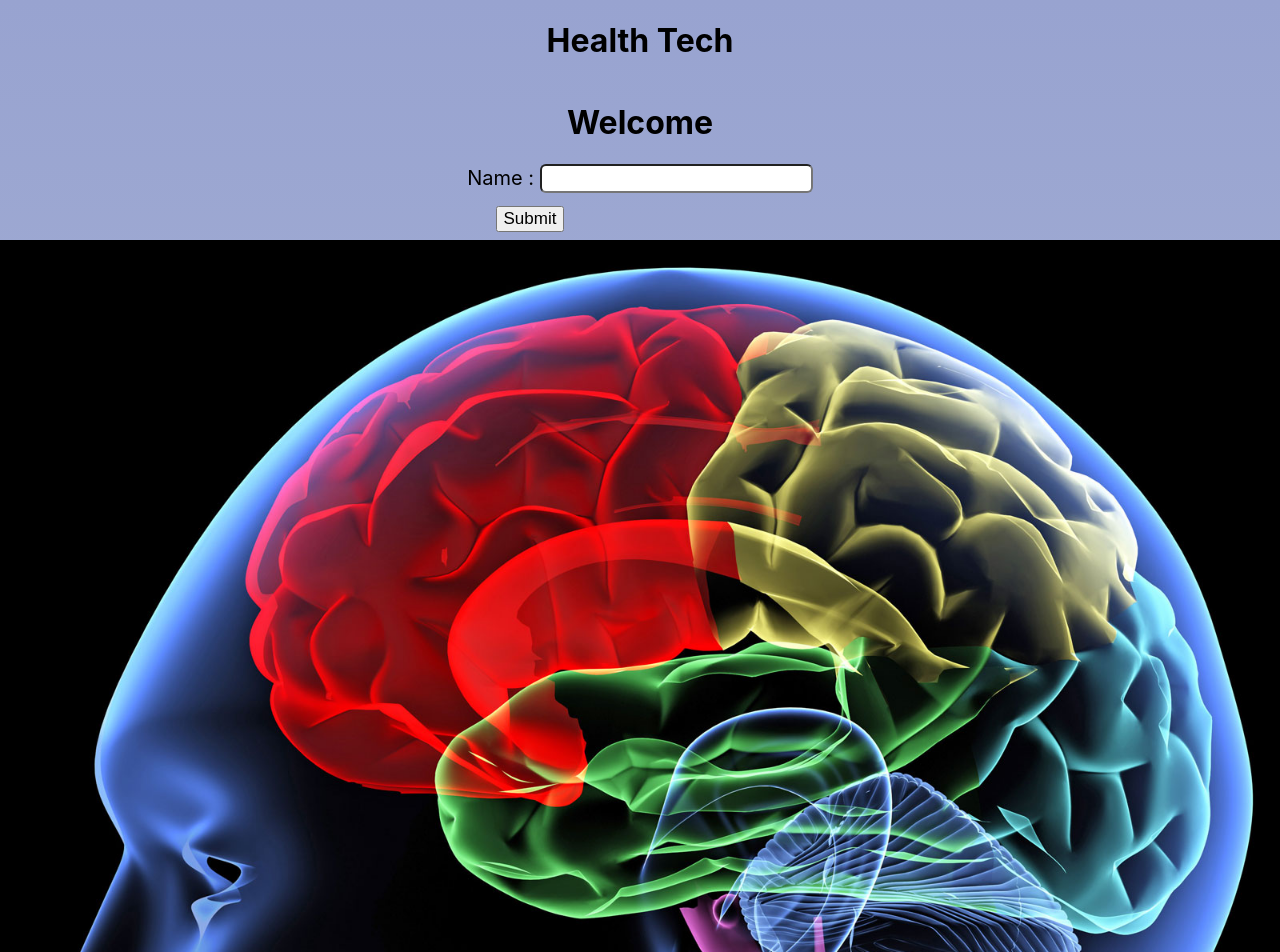
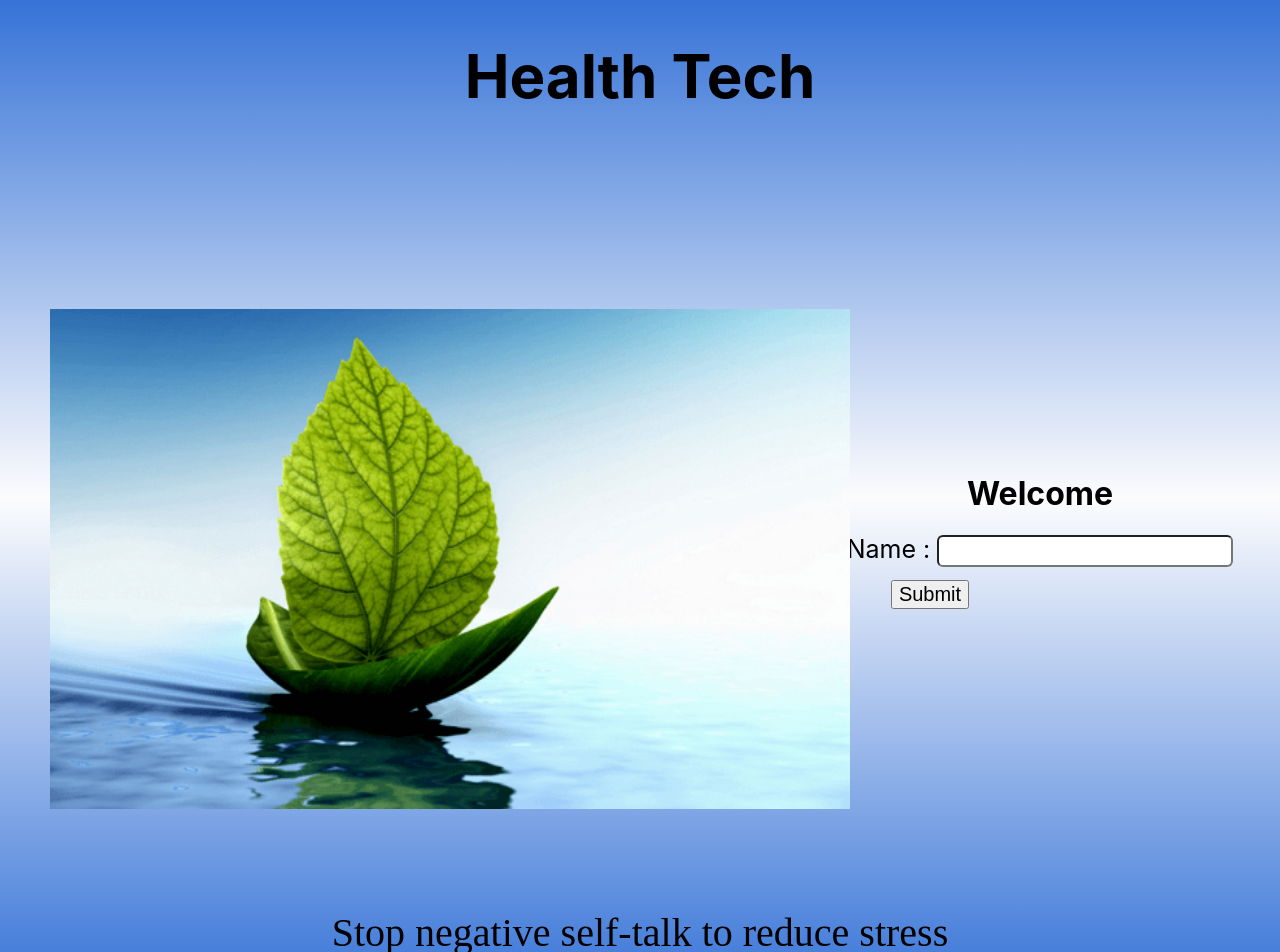
Before and after one commit to Dumin1120/7.1Team4Hackathon-wellness, a React (Create React App) app: page / in a window 1280 px wide. Shown: the top 952 px of the page. Built offline with nearby package versions, Linux system fonts and the light colour scheme.

Commit message:
home page done

```diff
--- a/src/App.js
+++ b/src/App.js
@@ -15,11 +15,13 @@ import Header from "./Components/Header";
 
 function App() {
 
-  const [user, setUser] = useState(null)
+  const [user, setUser] = useState([])
 
   const storeName = (userName) =>{
     setUser(userName)
   }
+  // console.log(userName);
+  console.log(user)
   return (
     <div className="App">
       <Router>
--- a/src/Pages/Home.js
+++ b/src/Pages/Home.js
@@ -1,32 +1,34 @@
-import React, {useState} from 'react'
-import { useHistory } from "react-router-dom"
-import images from "../images/Brain-illustration.jpeg"
+import React, { useState } from "react";
+import { useHistory } from "react-router-dom";
+import images from "../images/Brain-illustration.jpeg";
 
+import images2 from "../images/Relajación-muscular-progresiva-Jacobson.png";
 
-
-export default function Home({storeName}) {
-    const [userName, setUserName] = useState()
-    const history = useHistory()
+export default function Home({ storeName }) {
+  const [userName, setUserName] = useState();
+  const history = useHistory();
 
   const handleNameChange = (e) => {
-        setUserName(e.target.value)
-    }
-    const handleSubmit = (e) =>{
-        storeName(userName)
-        history.push("/sentiment")
-    }
+    setUserName(e.target.value);
+  };
+  const handleSubmit = (e) => {
+    storeName(userName);
+    history.push("/sentiment");
+  };
 
   return (
     <div className="Home">
+      <div className="change">
         <h1>Welcome</h1>
         <form action="" onSubmit={handleSubmit}>
           <label htmlFor="name">Name : </label>
-            <input type="text" id="name" onChange={handleNameChange}/>
+          <input type="text" id="name" onChange={handleNameChange} />
           <br></br>
           <button type="submit">Submit</button>
         </form>
-            <img src={images} alt="new" />
-            <h4>Stop negative self-talk to reduce stress</h4>
       </div>
-    )
+      <img src={images2} alt="new" />
+      <p>Stop negative self-talk to reduce stress</p>
+    </div>
+  );
 }
--- a/src/Pages/Sentiment.js
+++ b/src/Pages/Sentiment.js
@@ -1,9 +1,10 @@
 import React from "react";
 
-const Sentiment = () => {
+const Sentiment = ({user}) => {
+
   return (
     <div className="sentiment">
-      <h3>How do you feel today “User”?</h3>
+      <h3>How do you feel today {user}?</h3>
       <form>
         <input></input>
         <div className="sentiment2">
--- a/src/index.css
+++ b/src/index.css
@@ -8,9 +8,9 @@ body {
   /* background:linear-gradient(#3673d7, #98a3d0); */
   /* background:linear-gradient(#3673d7,#b5c1db); */
   /* background:linear-gradient(#3673d7, #91b9eb); */
-  /* background:linear-gradient(#3673d7,#fcfcfd); */
-  /* background:linear-gradient(#98a3d0, #3673d7); */
-  background:linear-gradient(#98a3d0, #b5c1db);
+  background:linear-gradient(#3673d7,#fcfcfd, #3673d7);
+  /* background:linear-gradient(#98a3d0, #3673d7);
+  background:linear-gradient(#98a3d0, #b5c1db); */
   /* background:linear-gradient(#98a3d0, #fcfcfd); */
   /* background:linear-gradient(#b5c1db, #91b9eb); */
 }
@@ -42,7 +42,7 @@ code {
   margin-left: -220px;
   font-size: 17px;
 }
-.Home h4{
+.Home p{
   font-family:  lobster, cursive;
   font-size: 23px;
 }
@@ -76,3 +76,50 @@ code {
   border-radius: 30px;
   padding: 8px;
 }
+
+
+@media (max-width: 800px) and (min-width: 600px){
+  body{
+    width: 100%;
+    height: 100%;
+  }
+}
+@media(orientation: landscape){
+  .header{
+    text-align: center;
+    font-size: 30px;
+  }
+  .Home{
+    display: flex;
+    flex-direction: column;
+    text-align: center;
+  }
+  .Home label{
+    font-size: 25px;
+  }
+  .Home input{
+    border-radius: 6px;
+    font-size: 22px;
+  }
+  .Home img{
+    margin-top: -300px;
+    margin-left: 50px;
+   height: 500px;
+    width: 800px;
+  }
+  .Home button {
+    margin-top: 13px;
+    margin-left: -220px;
+    font-size: 20px;
+  }
+  .change{
+    margin-top: 300px;
+    margin-left: 800px;
+  }
+  .Home p{
+    margin-top: 100px;
+    margin-bottom: 40px;
+    font-family:  lobster, cursive;
+    font-size: 40px;
+  }
+}
```
Also changed, not shown: src/images/Relajación-muscular-progresiva-Jacobson.png (added). Lines whose indentation alone changed are shown as unchanged.
